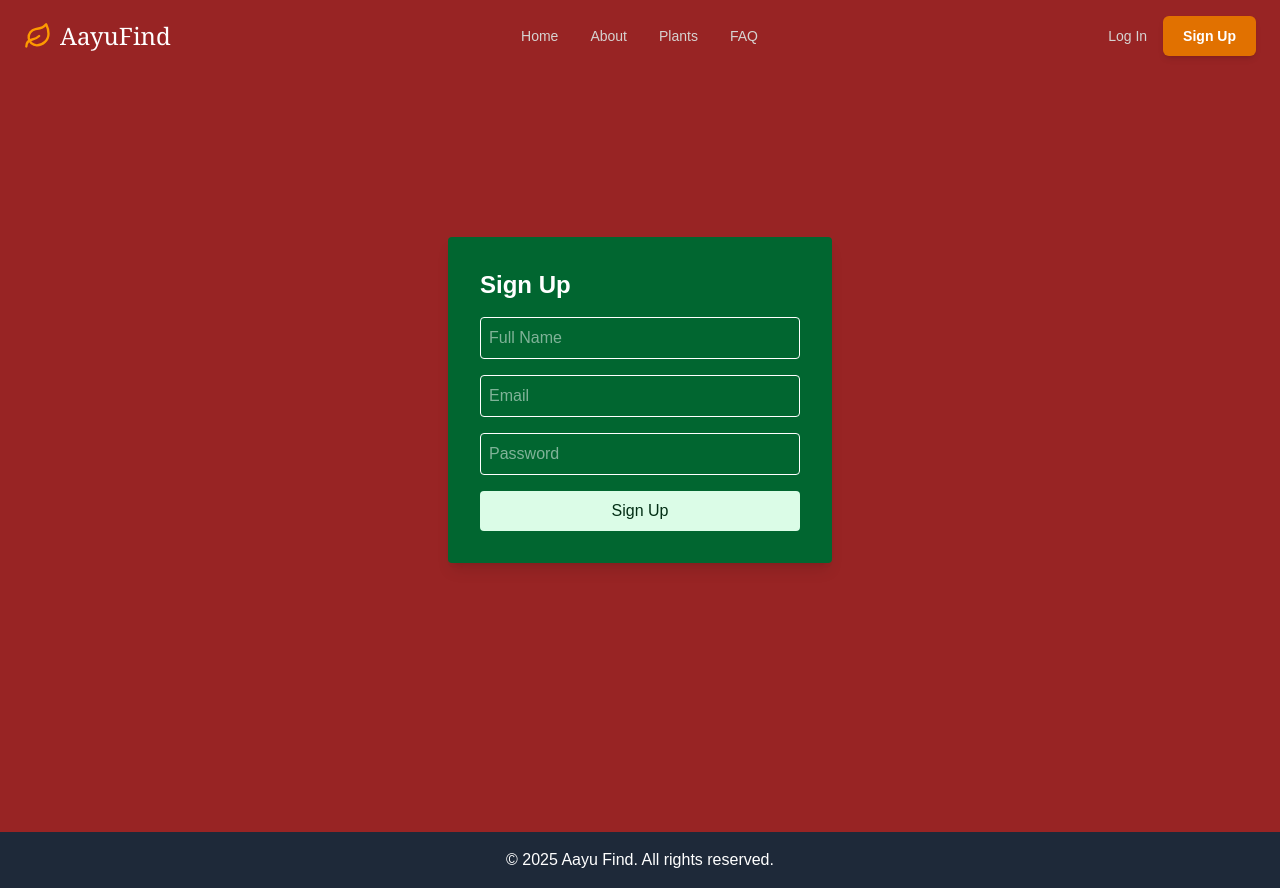
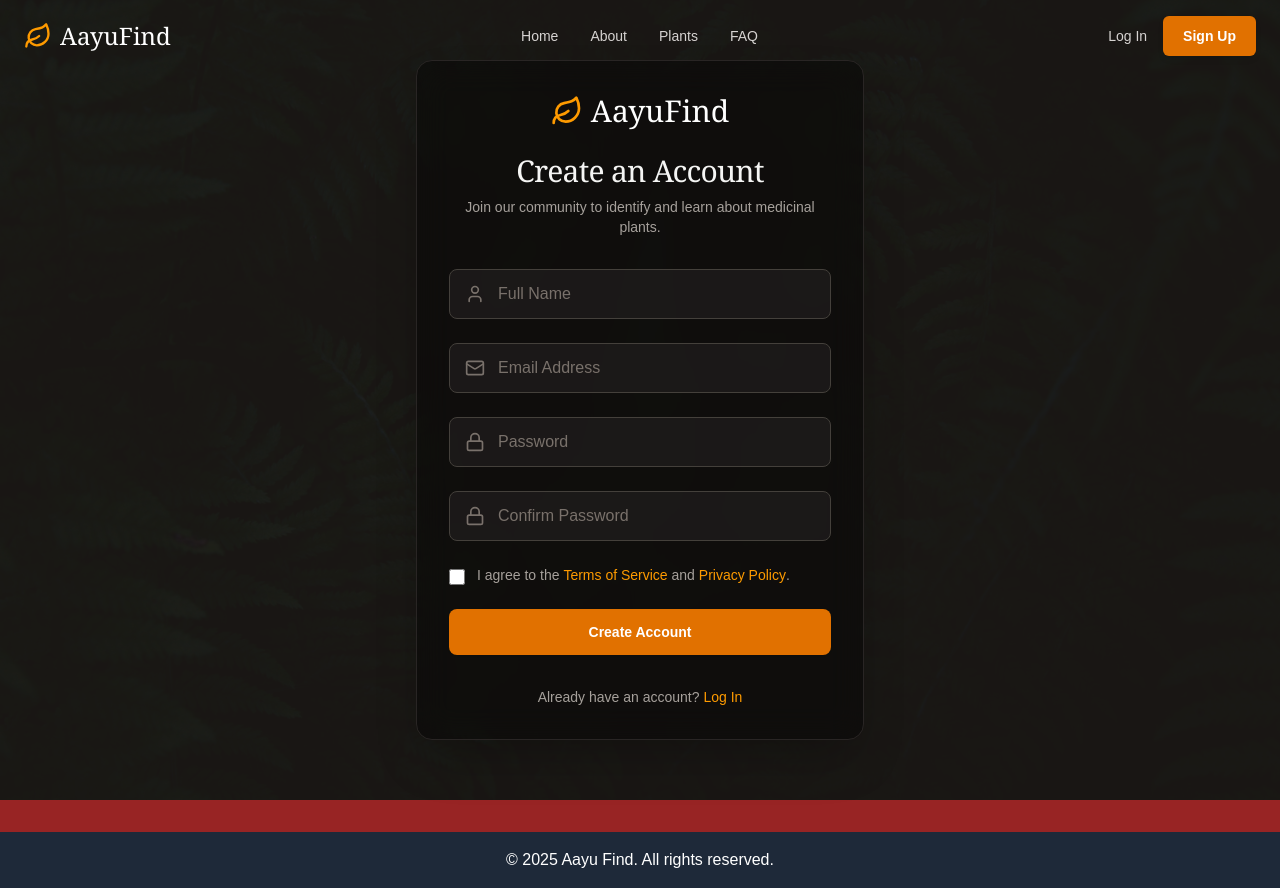
Before and after one commit to Vihangahw/Aayu-Find-FrontEnd, a Next.js app in the folder aayu-find/: page /signup in a window 1280 px wide. Built offline with nearby package versions, Linux system fonts and the light colour scheme.

Commit message:
signup page modify

```diff
--- a/aayu-find/src/app/signup/page.tsx
+++ b/aayu-find/src/app/signup/page.tsx
@@ -1,18 +1,157 @@
-import Input from "@/components/Input";
-import Button from "@/components/Button";
+"use client"
 
-export default function SignupPage() {
+import React, { useState } from 'react'
+import Link from 'next/link'
+import { Leaf, Mail, Lock, User } from 'lucide-react'
+
+export default function SignUpPage() {
+    const [fullName, setFullName] = useState('')
+    const [email, setEmail] = useState('')
+    const [password, setPassword] = useState('')
+    const [confirmPassword, setConfirmPassword] = useState('')
+    const [agreeTerms, setAgreeTerms] = useState(false)
+    const [error, setError] = useState('')
+
+    const handleSignUp = (e: React.FormEvent) => {
+        e.preventDefault()
+        setError('')
+        if (!fullName || !email || !password || !confirmPassword) {
+            setError('Please fill in all fields.')
+            return
+        }
+        if (password !== confirmPassword) {
+            setError('Passwords do not match.')
+            return
+        }
+        if (password.length < 8) {
+            setError('Password must be at least 8 characters long.')
+            return
+        }
+        if (!agreeTerms) {
+            setError('You must agree to the Terms of Service and Privacy Policy.')
+            return
+        }
+        console.log('Creating account with:', { fullName, email, password })
+    }
+
     return (
-        <section className="flex justify-center items-center min-h-screen">
-            <div className="bg-green-800 p-8 rounded shadow-lg max-w-sm">
-                <h1 className="text-2xl font-bold mb-4">Sign Up</h1>
-                <form className="space-y-4">
-                    <Input type="text" placeholder="Full Name" />
-                    <Input type="email" placeholder="Email" />
-                    <Input type="password" placeholder="Password" />
-                    <Button label="Sign Up" />
-                </form>
+        <main className="min-h-screen flex items-center justify-center bg-stone-900 text-white p-4">
+            <div className="absolute inset-0 bg-cover bg-center opacity-10" style={{ backgroundImage: "url('/assets/images/plant-hd.jpg')" }}></div>
+            <div className="relative w-full max-w-md">
+                <div className="bg-black/40 backdrop-blur-lg border border-stone-800 rounded-2xl shadow-2xl p-8">
+                    {/* Header */}
+                    <div className="text-center mb-8">
+                        <Link href="/" className="inline-flex items-center justify-center gap-2 mb-4">
+                            <Leaf className="h-8 w-8 text-amber-500" />
+                            <span className="text-3xl font-serif font-light text-white">AayuFind</span>
+                        </Link>
+                        <h1 className="text-3xl font-serif font-light tracking-tight text-stone-100 mt-2">Create an Account</h1>
+                        <p className="text-sm text-stone-400 mt-2">Join our community to identify and learn about medicinal plants.</p>
+                    </div>
+
+                    {/* Sign Up Form */}
+                    <form onSubmit={handleSignUp} className="space-y-6">
+                        {/* ... form content remains the same ... */}
+                        <div className="relative">
+                            <label htmlFor="fullName" className="sr-only">Full Name</label>
+                            <User className="absolute top-1/2 left-4 -translate-y-1/2 h-5 w-5 text-stone-500" />
+                            <input
+                                id="fullName"
+                                name="fullName"
+                                type="text"
+                                autoComplete="name"
+                                required
+                                value={fullName}
+                                onChange={(e) => setFullName(e.target.value)}
+                                placeholder="Full Name"
+                                className="w-full pl-12 pr-4 py-3 bg-stone-800/50 border border-stone-700 rounded-lg placeholder-stone-500 text-stone-200 focus:outline-none focus:ring-2 focus:ring-amber-500 transition"
+                            />
+                        </div>
+                        <div className="relative">
+                            <label htmlFor="email" className="sr-only">Email</label>
+                            <Mail className="absolute top-1/2 left-4 -translate-y-1/2 h-5 w-5 text-stone-500" />
+                            <input
+                                id="email"
+                                name="email"
+                                type="email"
+                                autoComplete="email"
+                                required
+                                value={email}
+                                onChange={(e) => setEmail(e.target.value)}
+                                placeholder="Email Address"
+                                className="w-full pl-12 pr-4 py-3 bg-stone-800/50 border border-stone-700 rounded-lg placeholder-stone-500 text-stone-200 focus:outline-none focus:ring-2 focus:ring-amber-500 transition"
+                            />
+                        </div>
+                        <div className="relative">
+                            <label htmlFor="password" className="sr-only">Password</label>
+                            <Lock className="absolute top-1/2 left-4 -translate-y-1/2 h-5 w-5 text-stone-500" />
+                            <input
+                                id="password"
+                                name="password"
+                                type="password"
+                                autoComplete="new-password"
+                                required
+                                value={password}
+                                onChange={(e) => setPassword(e.target.value)}
+                                placeholder="Password"
+                                className="w-full pl-12 pr-4 py-3 bg-stone-800/50 border border-stone-700 rounded-lg placeholder-stone-500 text-stone-200 focus:outline-none focus:ring-2 focus:ring-amber-500 transition"
+                            />
+                        </div>
+                        <div className="relative">
+                            <label htmlFor="confirmPassword" className="sr-only">Confirm Password</label>
+                            <Lock className="absolute top-1/2 left-4 -translate-y-1/2 h-5 w-5 text-stone-500" />
+                            <input
+                                id="confirmPassword"
+                                name="confirmPassword"
+                                type="password"
+                                autoComplete="new-password"
+                                required
+                                value={confirmPassword}
+                                onChange={(e) => setConfirmPassword(e.target.value)}
+                                placeholder="Confirm Password"
+                                className="w-full pl-12 pr-4 py-3 bg-stone-800/50 border border-stone-700 rounded-lg placeholder-stone-500 text-stone-200 focus:outline-none focus:ring-2 focus:ring-amber-500 transition"
+                            />
+                        </div>
+                        <div className="flex items-start gap-3">
+                            <input
+                                id="terms"
+                                name="terms"
+                                type="checkbox"
+                                checked={agreeTerms}
+                                onChange={(e) => setAgreeTerms(e.target.checked)}
+                                className="h-4 w-4 mt-1 rounded border-stone-600 bg-stone-800 text-amber-600 focus:ring-amber-500"
+                            />
+                            <label htmlFor="terms" className="text-sm text-stone-400">
+                                I agree to the{' '}
+                                <Link href="/terms" className="font-medium text-amber-500 hover:text-amber-400">
+                                    Terms of Service
+                                </Link>
+                                {' '}and{' '}
+                                <Link href="/privacy" className="font-medium text-amber-500 hover:text-amber-400">
+                                    Privacy Policy
+                                </Link>
+                                .
+                            </label>
+                        </div>
+                        {error && <p className="text-sm text-red-400 text-center">{error}</p>}
+                        <div>
+                            <button
+                                type="submit"
+                                className="w-full flex justify-center py-3 px-4 border border-transparent rounded-lg shadow-sm text-sm font-bold text-white bg-amber-600 hover:bg-amber-700 focus:outline-none focus:ring-2 focus:ring-offset-2 focus:ring-offset-stone-900 focus:ring-amber-500 transition-all"
+                            >
+                                Create Account
+                            </button>
+                        </div>
+                    </form>
+
+                    <p className="mt-8 text-center text-sm text-stone-400">
+                        Already have an account?{' '}
+                        <Link href="/login" className="font-medium text-amber-500 hover:text-amber-400 transition">
+                            Log In
+                        </Link>
+                    </p>
+                </div>
             </div>
-        </section>
-    );
+        </main>
+    )
 }
```
